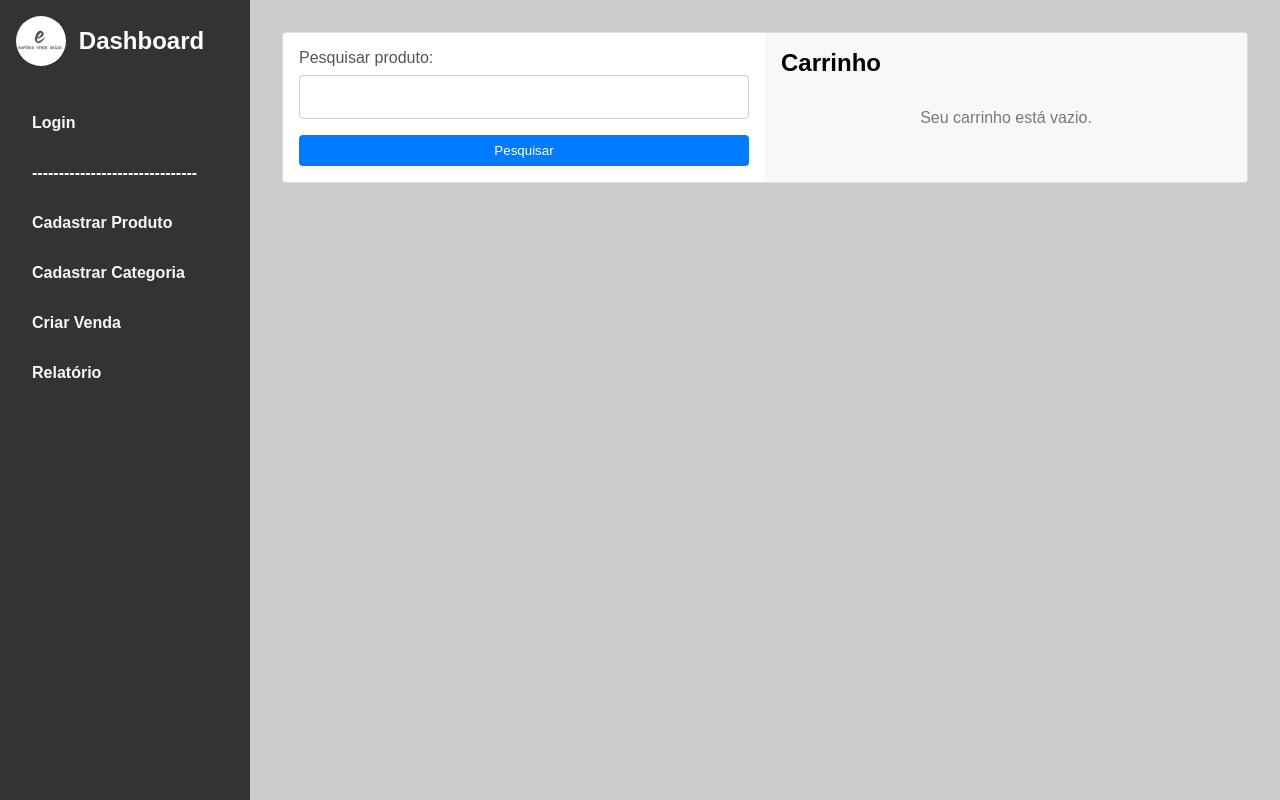
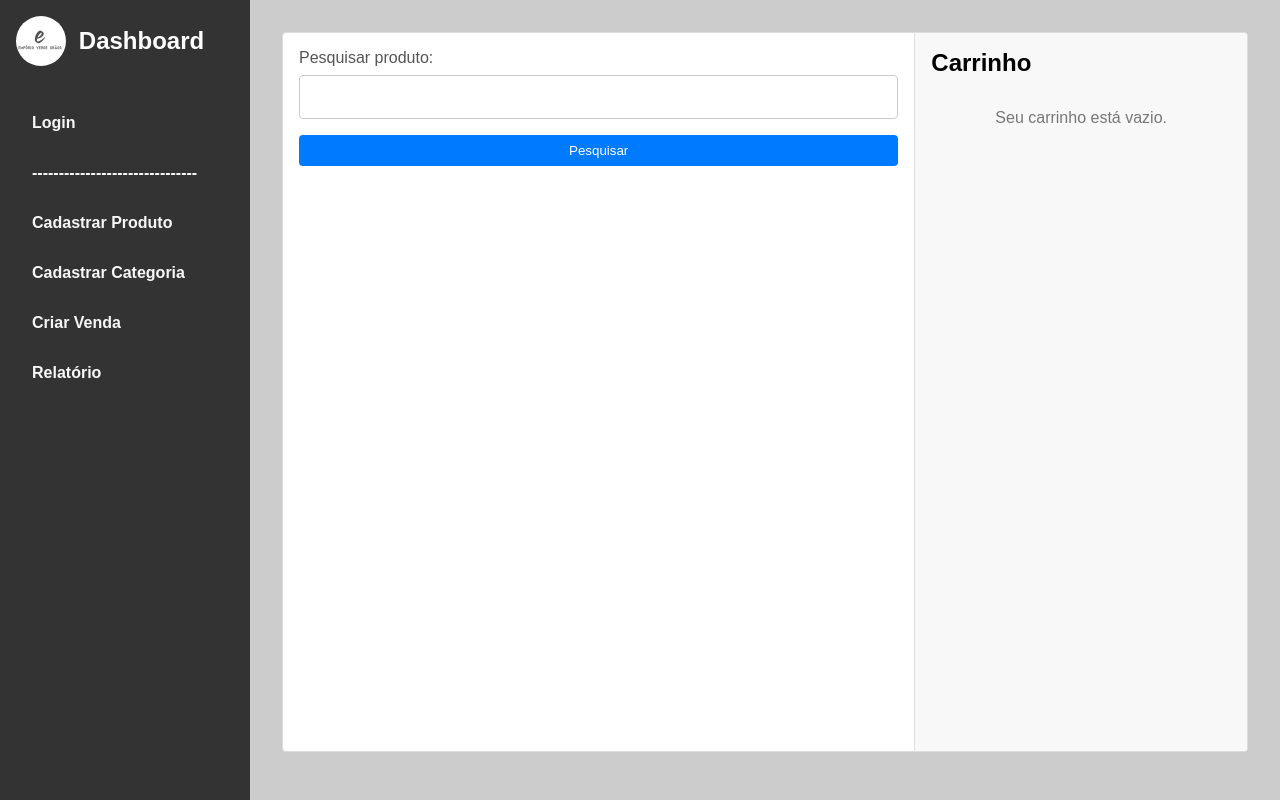
Before and after one commit to Le0odev/EmporioVerdeGraos, a React (Vite) app: page /criar-venda in a window 1280 px wide. Built offline with nearby package versions, Linux system fonts and the light colour scheme.

Commit message:
fix - create sale and pic

```diff
--- a/src/pages/PDV/CriarVenda.tsx
+++ b/src/pages/PDV/CriarVenda.tsx
@@ -10,8 +10,9 @@ import {
   Label,
   Input,
   Button,
-  ProductList,
-  ProductItem,
+  ProductGrid,
+  ProductCard,
+  ProductImage,
   ProductName,
   ProductPrice,
   QuantityControl,
@@ -32,9 +33,10 @@ interface Produto {
   id: number;
   productName: string;
   productPrice: number;
-  quantidade: number | null; // Permitir null para itens vendidos a granel
-  peso?: number | null; // Permitir null para itens vendidos por quantidade
+  quantidade: number | null;
+  peso?: number | null;
   bulk: boolean;
+  imageUrl: string;
 }
 
 const CriarVenda: React.FC = () => {
@@ -61,13 +63,11 @@ const CriarVenda: React.FC = () => {
   const addToCart = (produto: Produto) => {
     const itemExistente = carrinho.find(item => item.id === produto.id);
     if (itemExistente) {
-      // Se o item já existe no carrinho, incrementa a quantidade
       const novoCarrinho = carrinho.map(item =>
         item.id === produto.id ? { ...item, quantidade: (item.quantidade || 0) + 1 } : item
       );
       setCarrinho(novoCarrinho);
     } else {
-      // Caso contrário, adiciona o produto com quantidade 1
       setCarrinho([...carrinho, { ...produto, quantidade: 1 }]);
     }
   };
@@ -99,6 +99,7 @@ const CriarVenda: React.FC = () => {
         quantity: item.bulk ? null : item.quantidade,
         weight: item.bulk ? item.peso : null,
         isBulk: item.bulk
+
       }));
 
       const response = await axios.post('http://localhost:8080/sales/create', vendaItems, {
@@ -111,7 +112,7 @@ const CriarVenda: React.FC = () => {
       console.log('Resposta da API após checkout:', response.data);
 
       setCarrinho([]);
-      alert('Venda finalizada com sucesso!'); // Exemplo de feedback ao usuário após sucesso
+      alert('Venda finalizada com sucesso!');
 
     } catch (error) {
       console.error('Erro ao realizar checkout:', error);
@@ -137,7 +138,7 @@ const CriarVenda: React.FC = () => {
       if (!item.bulk) {
         subtotal += item.productPrice * (item.quantidade || 0);
       } else {
-        subtotal += item.productPrice * (item.peso || 0) / 1000; // Convertendo gramas para quilogramas
+        subtotal += item.productPrice * (item.peso || 0) / 1000;
       }
     });
     return subtotal;
@@ -171,17 +172,19 @@ const CriarVenda: React.FC = () => {
             value={searchTerm}
             onChange={(e) => setSearchTerm(e.target.value)}
           />
+
           <Button type="submit">Pesquisar</Button>
         </Form>
-        <ProductList>
+        <ProductGrid>
           {produtos.map((produto) => (
-            <ProductItem key={produto.id} onClick={() => addToCart(produto)}>
+            <ProductCard key={produto.id} onClick={() => addToCart(produto)}>
+              <ProductImage src={produto.imageUrl} alt={produto.productName} />
               <ProductName>{produto.productName}</ProductName>
               <ProductPrice>{produto.productPrice.toLocaleString('pt-BR', { style: 'currency', currency: 'BRL' })}</ProductPrice>
               <Button type="button">Adicionar</Button>
-            </ProductItem>
+            </ProductCard>
           ))}
-        </ProductList>
+        </ProductGrid>
       </SearchSection>
       <VendaSection>
         <h2>Carrinho</h2>
--- a/src/pages/PDV/StyledVenda.tsx
+++ b/src/pages/PDV/StyledVenda.tsx
@@ -2,23 +2,28 @@ import styled from 'styled-components';
 
 export const VendaContainer = styled.div`
   display: flex;
-  justify-content: space-between;
   background-color: #fff;
   border: 1px solid #ddd;
   border-radius: 4px;
   overflow: hidden;
-  margin-bottom: 1rem; /* Espaço entre os containers */
+  margin-bottom: 1rem;
+  height: 90vh;
 `;
 
 export const SearchSection = styled.div`
-  flex: 1;
+  flex: 2;
   padding: 1rem;
+  display: flex;
+  flex-direction: column;
+  border-right: 1px solid #ddd;
 `;
 
 export const VendaSection = styled.div`
   flex: 1;
   padding: 1rem;
   background-color: #f8f8f8;
+  display: flex;
+  flex-direction: column;
 `;
 
 export const Label = styled.label`
@@ -40,23 +45,34 @@ export const Form = styled.form`
   flex-direction: column;
 `;
 
-export const ProductList = styled.ul`
-  list-style-type: none;
-  padding: 0;
+export const ProductGrid = styled.div`
+  display: grid;
+  grid-template-columns: repeat(4, 1fr);
+  gap: 16px;
+  padding: 1rem 0;
+  overflow-y: auto;
 `;
 
-export const ProductItem = styled.li`
+export const ProductCard = styled.div`
   display: flex;
-  justify-content: space-between;
+  flex-direction: column;
   align-items: center;
   padding: 1rem;
-  border-bottom: 1px solid #ccc;
+  border: 1px solid #ddd;
+  border-radius: 4px;
   cursor: pointer;
-  margin-top: 1rem; /* Espaço entre os itens da lista */
+  background-color: #fff;
 
   &:hover {
     background-color: #f0f0f0;
   }
+`;
+
+export const ProductImage = styled.img`
+  width: 100px;
+  height: 100px;
+  object-fit: cover;
+  margin-bottom: 1rem;
 `;
 
 export const Button = styled.button`
@@ -74,15 +90,19 @@ export const Button = styled.button`
 
 export const ProductName = styled.span`
   font-weight: bold;
+  margin-bottom: 8px;
 `;
 
 export const ProductPrice = styled.span`
   color: #007bff;
+  margin-bottom: 1rem;
 `;
 
 export const CartList = styled.ul`
   list-style-type: none;
   padding: 0;
+  flex: 1;
+  overflow-y: auto;
 `;
 
 export const CartItem = styled.li`
@@ -130,7 +150,7 @@ export const SubtotalContainer = styled.div`
   background-color: #fff;
   border: 1px solid #ddd;
   border-radius: 4px;
-  margin-top: 1rem; /* Espaço acima do subtotal */
+  margin-top: 1rem;
 `;
 
 export const SubtotalLabel = styled.h3`
@@ -155,5 +175,5 @@ export const CheckoutSection = styled.div`
   background-color: #f8f8f8;
   border: 1px solid #ddd;
   border-radius: 4px;
-  margin-top: 1.5rem; /* Espaço acima da seção de checkout */
+  margin-top: 1.5rem;
 `;
--- a/src/pages/ProductCad/CadastrarProduto.tsx
+++ b/src/pages/ProductCad/CadastrarProduto.tsx
@@ -40,6 +40,7 @@ interface Produto {
   codeBar: string;
   categoryId: string;
   bulk: boolean; // Alterado para corresponder ao nome do campo na API
+  imageUrl: string;
 }
 
 const CadastrarProduto: React.FC = () => {
@@ -53,7 +54,11 @@ const CadastrarProduto: React.FC = () => {
   const [searchTerm, setSearchTerm] = useState('');
   const [produtos, setProdutos] = useState<Produto[]>([]);
   const [editId, setEditId] = useState<string | null>(null);
+  const [imageUrl, setImageUrl] = useState('');
+
   const { token } = useAuth();
+
+
 
   useEffect(() => {
     const fetchCategorias = async () => {
@@ -81,7 +86,8 @@ const CadastrarProduto: React.FC = () => {
       productDescription: descricao,
       codeBar: codigoBarras,
       categoryId: categoriaSelecionada,
-      bulk: isBulk // Usando o estado isBulk diretamente no objeto de dados
+      bulk: isBulk,
+      imageUrl: imageUrl
     };
 
     try {
@@ -111,6 +117,7 @@ const CadastrarProduto: React.FC = () => {
       setCodigoBarras('');
       setCategoriaSelecionada('');
       setIsBulk(false); // Reinicia o estado do checkbox para false após o cadastro ou atualização
+      setImageUrl('')
     } catch (error) {
       console.error('Erro ao cadastrar ou atualizar produto:', error);
     }
@@ -162,6 +169,7 @@ const CadastrarProduto: React.FC = () => {
     setIsBulk(produto.bulk); // Define o estado do checkbox com o valor do produto editado
     // Armazenar o ID do produto sendo editado
     setEditId(produto.id);
+    setImageUrl(produto.imageUrl);
   };
 
   const handleDelete = async (id: string) => {
@@ -208,12 +216,12 @@ const CadastrarProduto: React.FC = () => {
               onChange={(e) => setPreco(e.target.value)}
               required
             />
-            <Label htmlFor="descricao">Descrição</Label>
+            <Label htmlFor="descricao">Imagem URL</Label>
             <Input
               type="text"
-              id="descricao"
-              value={descricao}
-              onChange={(e) => setDescricao(e.target.value)}
+              id="imageUrl"
+              value={imageUrl}
+              onChange={(e) => setImageUrl(e.target.value)}
             />
             <Label htmlFor="categoria">Categoria</Label>
             <Select
```
